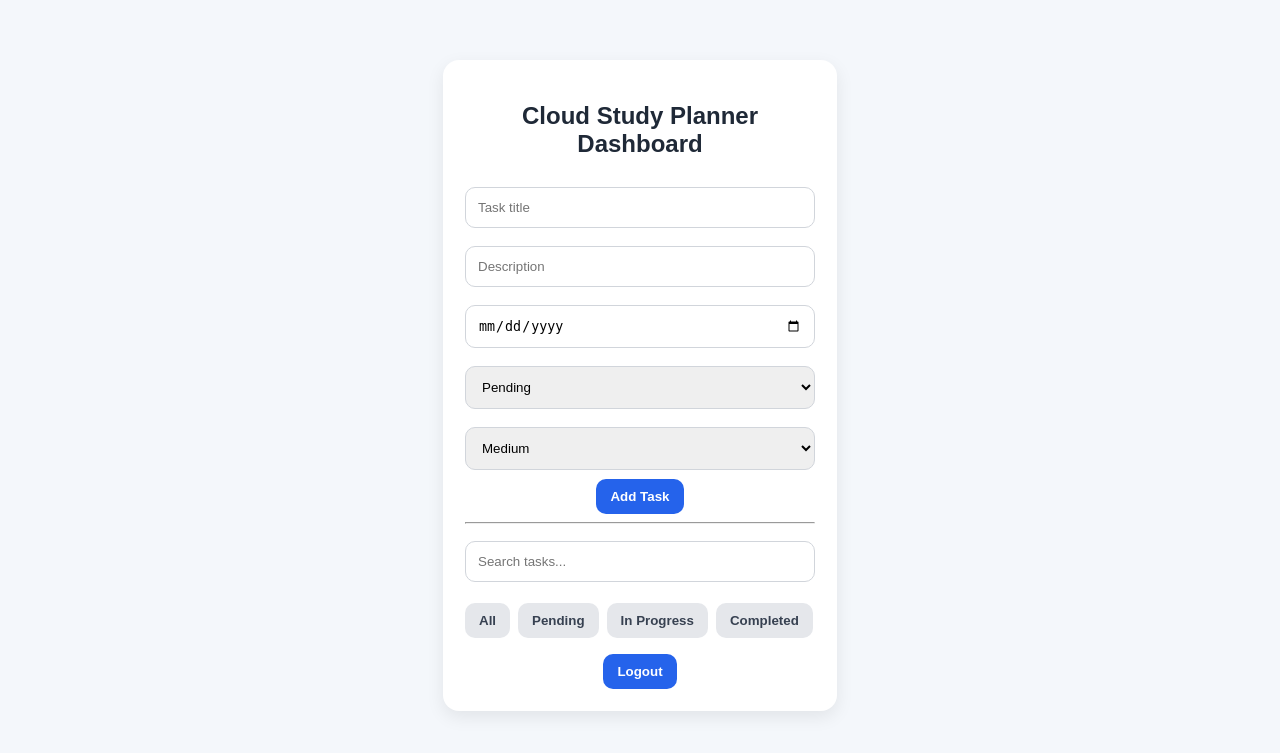
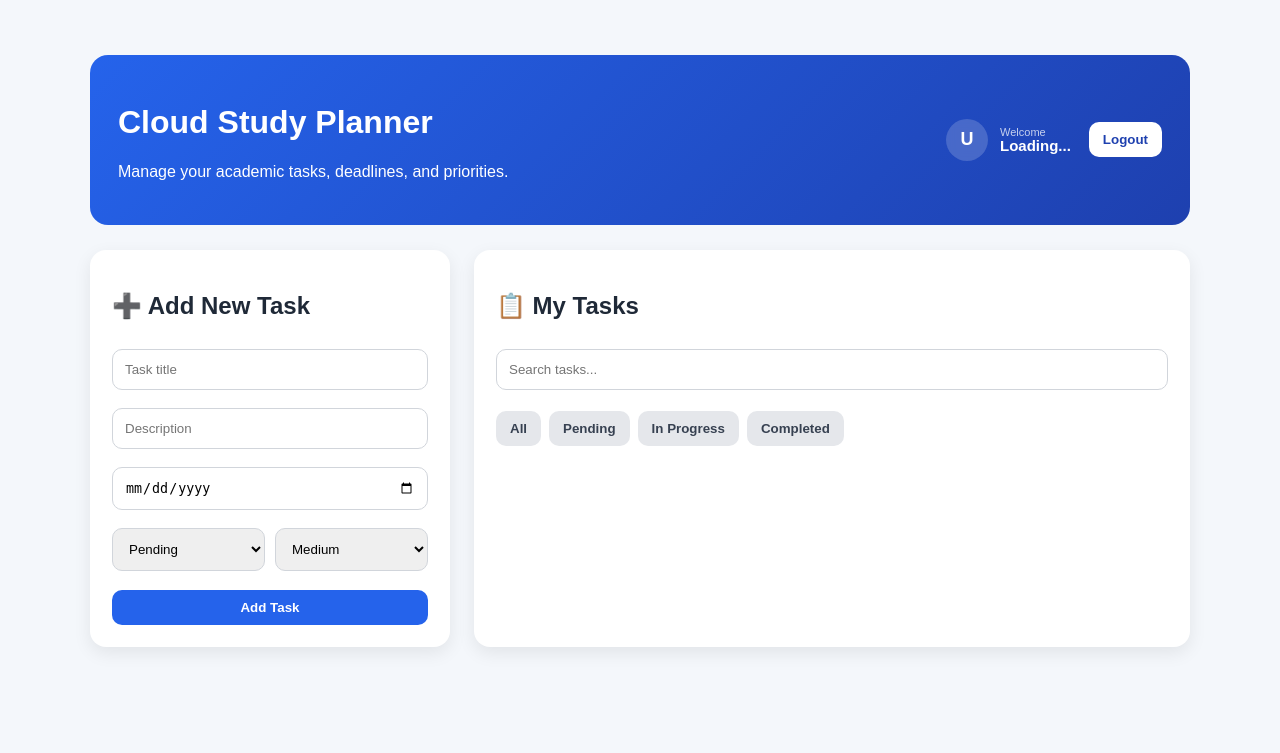
Before and after one commit to FadhilSE/cloud-study-planner, a Flask app: page /dashboard in a window 1280 px wide. Shown: the top 753 px of the page. Run offline with Flask 3, Linux system fonts and the light colour scheme.

Commit message:
Added modern dashboard profile and inline task editing

```diff
--- a/static/app.js
+++ b/static/app.js
@@ -1,5 +1,23 @@
 const API = "/api";
 let currentFilter = "All";
+
+let tasksCache = [];
+
+async function loadCurrentUser() {
+    const res = await fetch(`${API}/me`, {
+        credentials: "include"
+    });
+
+    if (res.status === 200) {
+        const user = await res.json();
+
+        document.getElementById("userName").innerText =
+            user.username;
+
+        document.getElementById("userInitial").innerText =
+            user.username.charAt(0).toUpperCase();
+    }
+}
 
 async function register() {
     const message = document.getElementById("message");
@@ -70,33 +88,60 @@ function getDueWarning(dueDate) {
 }
 
 async function loadTasks() {
-    const search = document.getElementById("searchInput")?.value || "";
 
-    const res = await fetch(`${API}/tasks?status=${currentFilter}&search=${search}`, {
-        credentials: "include"
-    });
+    const search =
+        document.getElementById("searchInput")?.value || "";
+
+    const res = await fetch(
+        `${API}/tasks?status=${currentFilter}&search=${search}`,
+        {
+            credentials: "include"
+        }
+    );
 
     if (res.status !== 200) return;
 
     const tasks = await res.json();
+
+    tasksCache = tasks;
+
     const list = document.getElementById("taskList");
+
     list.innerHTML = "";
 
     tasks.forEach(task => {
+
         const warning = getDueWarning(task.due_date);
 
         const li = document.createElement("li");
-        li.className = `task-card ${task.priority.toLowerCase()} ${warning.toLowerCase().replace(" ", "-")}`;
+
+        li.className =
+            `task-card ${task.priority.toLowerCase()} ${warning.toLowerCase().replace(" ", "-")}`;
+
+        li.id = `task-${task.id}`;
 
         li.innerHTML = `
-            <strong>${task.title}</strong><br>
-            ${task.description || ""}<br>
-            Due: ${task.due_date || "No due date"}<br>
-            Status: ${task.status}<br>
-            Priority: ${task.priority}<br>
-            <span class="warning">${warning}</span><br>
-            <button onclick="editTask(${task.id})">Edit</button>
-            <button onclick="deleteTask(${task.id})">Delete</button>
+            <strong>📌 ${task.title}</strong><br>
+
+            📝 ${task.description || "No description"}<br>
+
+            📅 Due: ${task.due_date || "No due date"}<br>
+
+            📊 Status: ${task.status}<br>
+
+            🔥 Priority: ${task.priority}<br>
+
+            <span class="warning">
+                ⏰ ${warning}
+            </span><br>
+
+            <button onclick="editTask(${task.id})">
+                Edit
+            </button>
+
+            <button onclick="deleteTask(${task.id})">
+                Delete
+            </button>
         `;
 
         list.appendChild(li);
@@ -125,26 +170,95 @@ async function createTask() {
 }
 
 async function editTask(id) {
-    const title = prompt("Edit title:");
-    if (title === null) return;
 
-    const description = prompt("Edit description:");
-    if (description === null) return;
+    const task = tasksCache.find(t => t.id === id);
 
-    const due_date = prompt("Edit due date YYYY-MM-DD:");
-    if (due_date === null) return;
+    if (!task) return;
 
-    const status = prompt("Edit status: Pending, In Progress, Completed", "Pending");
-    if (status === null) return;
+    const li = document.getElementById(`task-${id}`);
 
-    const priority = prompt("Edit priority: Low, Medium, High", "Medium");
-    if (priority === null) return;
+    li.innerHTML = `
+        <input id="edit-title-${id}"
+               value="${task.title}">
+
+        <input id="edit-description-${id}"
+               value="${task.description || ""}">
+
+        <input id="edit-due-${id}"
+               type="date"
+               value="${task.due_date || ""}">
+
+        <select id="edit-status-${id}">
+            <option ${task.status === "Pending" ? "selected" : ""}>
+                Pending
+            </option>
+
+            <option ${task.status === "In Progress" ? "selected" : ""}>
+                In Progress
+            </option>
+
+            <option ${task.status === "Completed" ? "selected" : ""}>
+                Completed
+            </option>
+        </select>
+
+        <select id="edit-priority-${id}">
+            <option ${task.priority === "Low" ? "selected" : ""}>
+                Low
+            </option>
+
+            <option ${task.priority === "Medium" ? "selected" : ""}>
+                Medium
+            </option>
+
+            <option ${task.priority === "High" ? "selected" : ""}>
+                High
+            </option>
+        </select>
+
+        <button onclick="saveTask(${id})">
+            Save
+        </button>
+
+        <button onclick="loadTasks()">
+            Cancel
+        </button>
+    `;
+}
+
+async function saveTask(id) {
+
+    const title =
+        document.getElementById(`edit-title-${id}`).value.trim();
+
+    const description =
+        document.getElementById(`edit-description-${id}`).value.trim();
+
+    const due_date =
+        document.getElementById(`edit-due-${id}`).value;
+
+    const status =
+        document.getElementById(`edit-status-${id}`).value;
+
+    const priority =
+        document.getElementById(`edit-priority-${id}`).value;
 
     await fetch(`${API}/tasks/${id}`, {
         method: "PUT",
-        headers: {"Content-Type": "application/json"},
+
+        headers: {
+            "Content-Type": "application/json"
+        },
+
         credentials: "include",
-        body: JSON.stringify({ title, description, due_date, status, priority })
+
+        body: JSON.stringify({
+            title,
+            description,
+            due_date,
+            status,
+            priority
+        })
     });
 
     loadTasks();
--- a/static/style.css
+++ b/static/style.css
@@ -85,42 +85,12 @@ button:hover {
 .user-box {
     display: flex;
     align-items: center;
-    gap: 18px;
+    gap: 15px;
 }
 
-.user-profile {
-    display: flex;
-    align-items: center;
-    gap: 12px;
-}
-
-.avatar-circle {
-    width: 42px;
-    height: 42px;
-    border-radius: 50%;
-    background: rgba(255,255,255,0.18);
-    display: flex;
-    align-items: center;
-    justify-content: center;
-    font-weight: bold;
-    font-size: 18px;
+.user-box span {
+    font-size: 14px;
     color: white;
-}
-
-.user-info {
-    display: flex;
-    flex-direction: column;
-    line-height: 1.1;
-}
-
-.user-info small {
-    color: rgba(255,255,255,0.75);
-    font-size: 11px;
-}
-
-.user-info strong {
-    color: white;
-    font-size: 15px;
 }
 
 .filters {
@@ -197,3 +167,44 @@ ul {
         text-align: center;
     }
 }
+.user-box {
+    display: flex;
+    align-items: center;
+    gap: 18px;
+}
+
+.user-profile {
+    display: flex;
+    align-items: center;
+    gap: 12px;
+}
+
+.avatar-circle {
+    width: 42px;
+    height: 42px;
+    border-radius: 50%;
+    background: rgba(255,255,255,0.18);
+    display: flex;
+    align-items: center;
+    justify-content: center;
+    font-weight: bold;
+    font-size: 18px;
+    color: white;
+    backdrop-filter: blur(4px);
+}
+
+.user-info {
+    display: flex;
+    flex-direction: column;
+    line-height: 1.1;
+}
+
+.user-info small {
+    color: rgba(255,255,255,0.75);
+    font-size: 11px;
+}
+
+.user-info strong {
+    color: white;
+    font-size: 15px;
+}
--- a/templates/dashboard.html
+++ b/templates/dashboard.html
@@ -5,13 +5,37 @@
     <link rel="stylesheet" href="/static/style.css">
 </head>
 <body>
-<div class="container dashboard-container">
-    <h2>Cloud Study Planner Dashboard</h2>
+<div class="dashboard-wrapper">
+
+    <div class="dashboard-header">
+        <div>
+            <h1>Cloud Study Planner</h1>
+            <p>Manage your academic tasks, deadlines, and priorities.</p>
+        </div>
+
+        <div class="user-box">
+            <div class="user-profile">
+                <div class="avatar-circle" id="userInitial">U</div>
+
+                <div class="user-info">
+                    <small>Welcome</small>
+                    <strong id="userName">Loading...</strong>
+                </div>
+            </div>
+
+            <button class="logout-btn" onclick="logout()">Logout</button>
+        </div>
+    </div>
+
+    <div class="dashboard-grid">
+        <div class="card form-card">
+            <h2>➕ Add New Task</h2>
 
             <input id="title" placeholder="Task title">
             <input id="description" placeholder="Description">
             <input id="due_date" type="date">
 
+            <div class="row">
                 <select id="status">
                     <option>Pending</option>
                     <option>In Progress</option>
@@ -23,10 +47,13 @@
                     <option selected>Medium</option>
                     <option>High</option>
                 </select>
+            </div>
 
-    <button onclick="createTask()">Add Task</button>
+            <button class="primary-btn" onclick="createTask()">Add Task</button>
+        </div>
 
-    <hr>
+        <div class="card task-card-section">
+            <h2>📋 My Tasks</h2>
 
             <input id="searchInput" placeholder="Search tasks..." oninput="loadTasks()">
 
@@ -38,12 +65,13 @@
             </div>
 
             <ul id="taskList"></ul>
-
-    <button onclick="logout()">Logout</button>
+        </div>
+    </div>
 </div>
 
 <script src="/static/app.js"></script>
 <script>
+    loadCurrentUser();
     loadTasks();
 </script>
 </body>
```
Also changed, not shown: instance/study_planner.db. Lines whose indentation alone changed are shown as unchanged.
